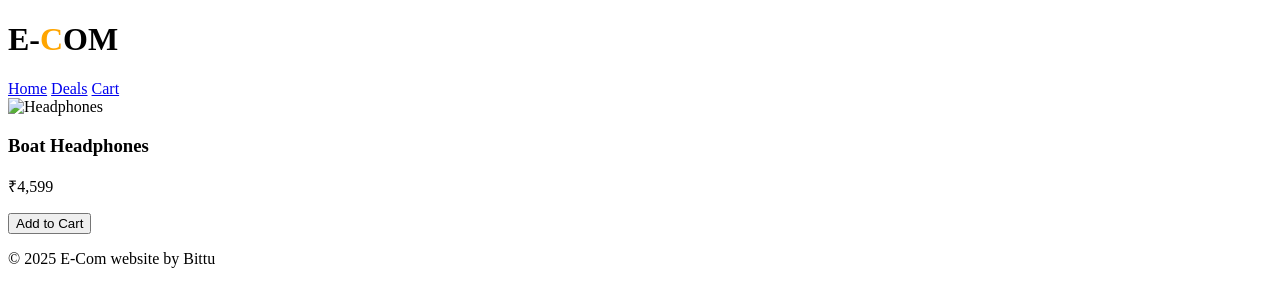
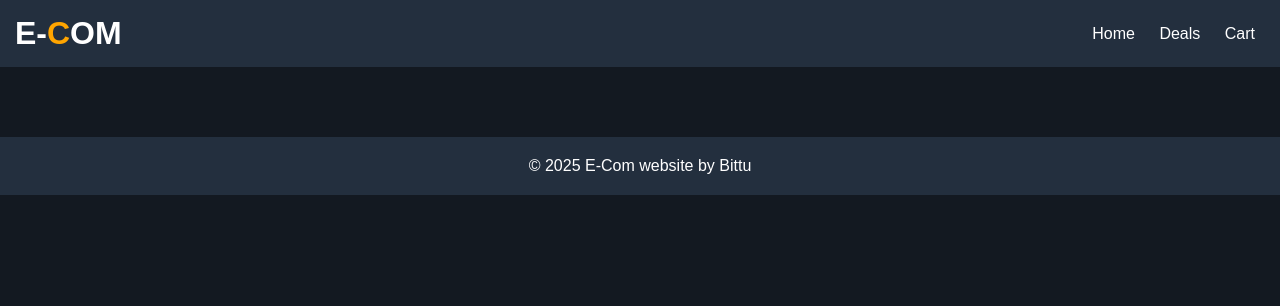
Before and after one commit to samydroidg/E-ComWebsite, a plain HTML site: page index.html in a window 1280 px wide. Drawn offline with Linux system fonts and the light colour scheme; the site is published under a folder, as on GitHub Pages, so addresses that start at the root find nothing.

Commit message:
Update index.html

```diff
--- a/index.html
+++ b/index.html
@@ -4,7 +4,7 @@
     <meta charset="UTF-8">
     <meta name="viewport" content="width=device-width, initial-scale=1.0">
     <title>E-Com website</title>
-    <link rel="stylesheet" href="/css/style.css">
+    <link rel="stylesheet" href="css/style.css">
 </head>
 <body>
     <header class="navbar">
@@ -18,7 +18,7 @@
 
     <main class="product-section">
         <div class="product-card">
-            <img src="/images/product1.jpg" alt="Headphones">
+            <img src="images/product1.jpg" alt="Headphones">
             <h3>Boat Headphones</h3>
             <p>₹4,599</p>
             <button class="btn">Add to Cart</button>
@@ -30,6 +30,6 @@
         <p>&copy; 2025 E-Com website by Bittu</p>
     </footer>
 
-    <script src="/js/script.js"></script>
+    <script src="js/script.js"></script>
 </body>
 </html>
```
